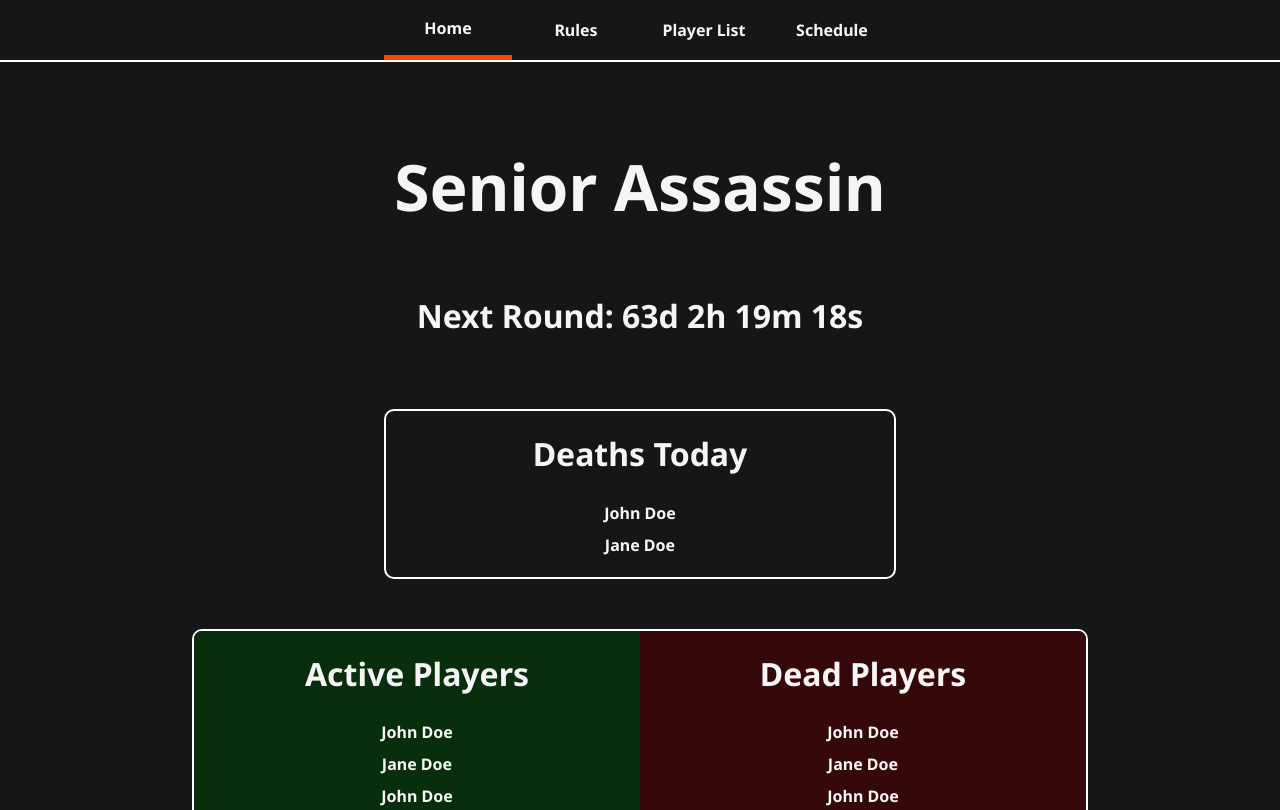
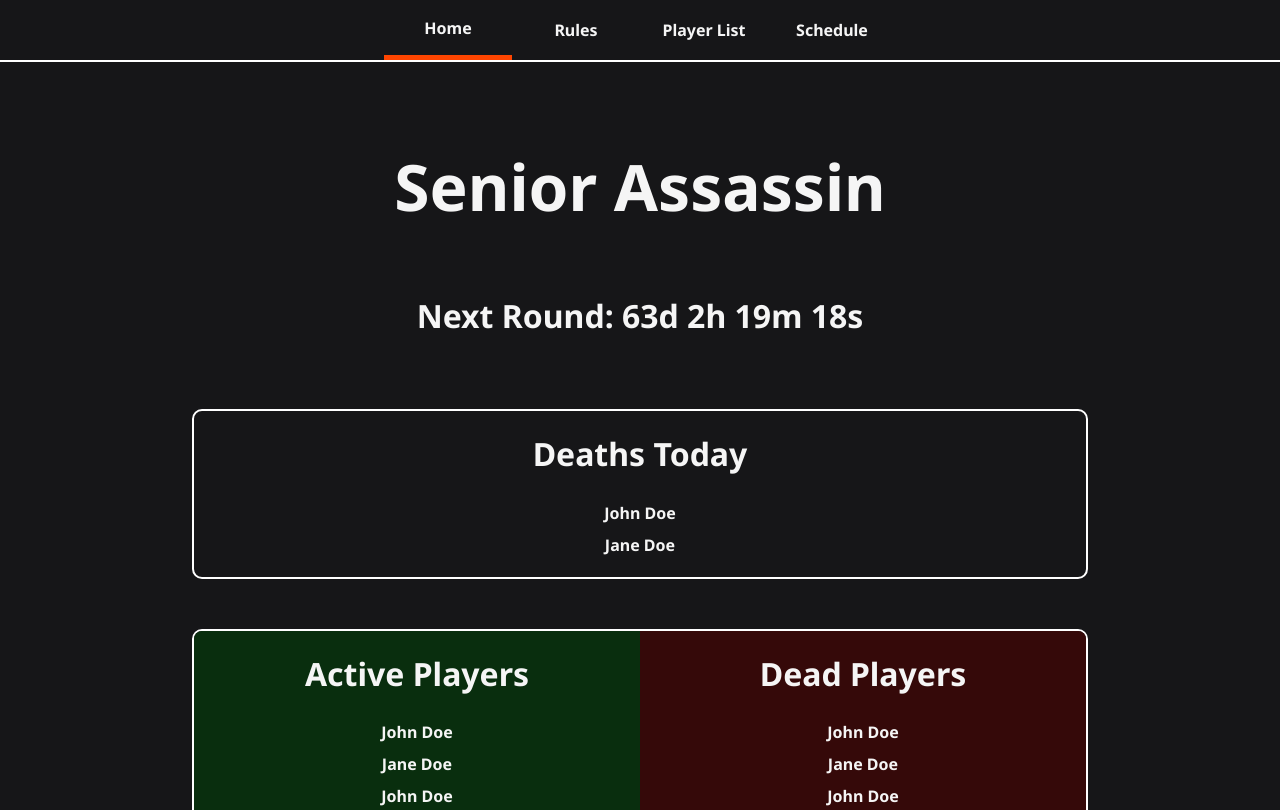
Before and after one commit to tomyyyD/SeniorAssassinWebsite, a plain HTML site: page index.html in a window 1280 px wide. Shown: the top 810 px of the page. Drawn offline with Linux system fonts and the light colour scheme.

Commit message:
more very small updates

```diff
--- a/index.html
+++ b/index.html
@@ -23,7 +23,7 @@
     <h1 class="title">Senior Assassin</h1>
     <h1 id="timer">Next Round: 00d 00h 00m 00s</h1>
 
-    <div class="playerContainer single">
+    <div class="playerContainer">
         <div class="playerBlock">
             <h1>Deaths Today</h1>
             <ul class="playerList">
```
Also changed, not shown: rules.html (+1 -1 lines).
